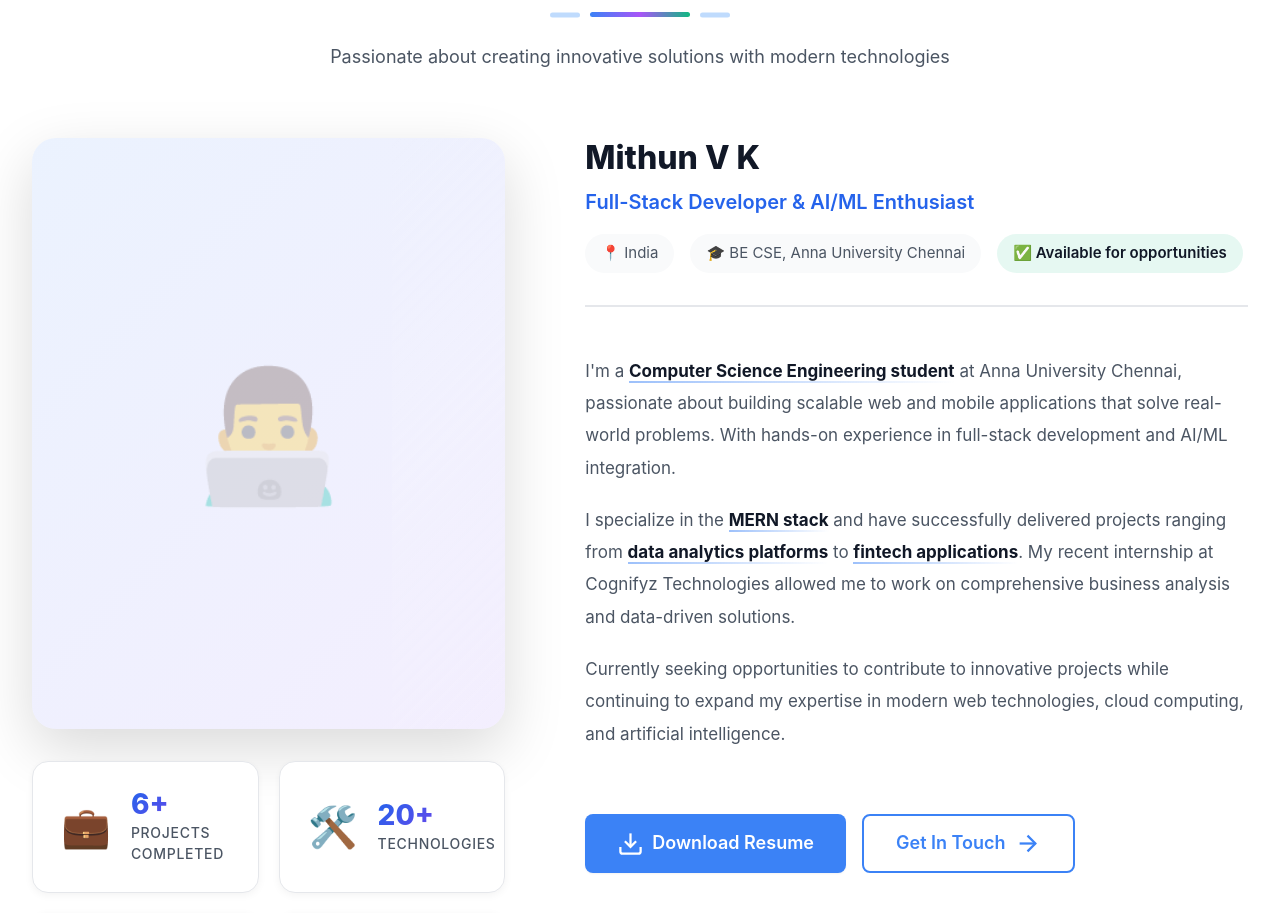
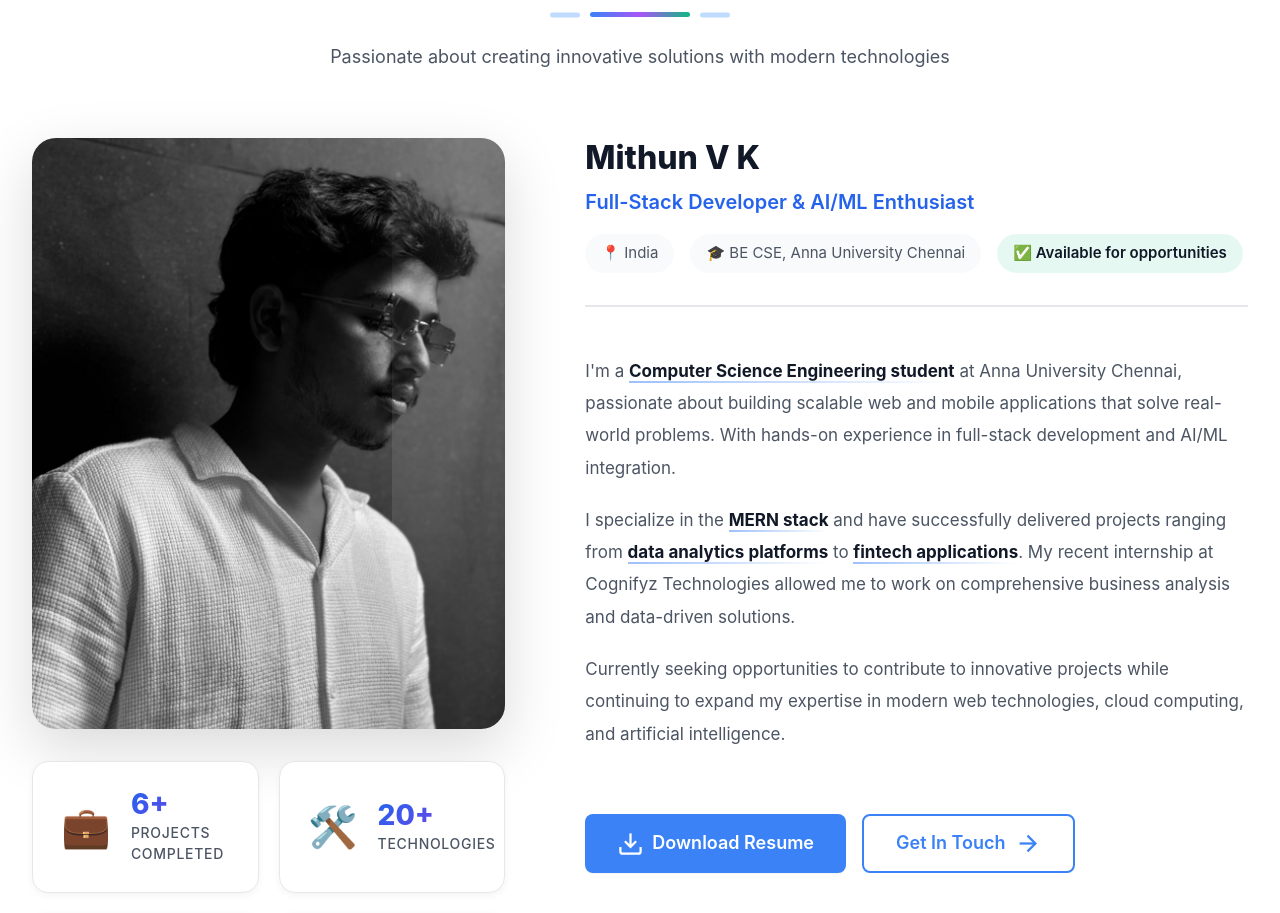
Before and after one commit to Mithun-VK/Portfolio, a React (Create React App) app: page / in a window 1280 px wide. Shown: the part 1560-2473 px from the top of the page. Built offline with nearby package versions, Linux system fonts and the light colour scheme; no server answers.

Commit message:
Profile image for about

```diff
--- a/src/components/sections/About/About.jsx
+++ b/src/components/sections/About/About.jsx
@@ -124,9 +124,14 @@ const About = () => {
           {/* Left: Image + Stats */}
           <div className="about__visual">
             <div className="about__image-wrapper">
-              <div className="about__image-placeholder">
-                <div className="about__image-icon">👨‍💻</div>
-              </div>
+<div className="about__image-placeholder">
+  <img
+    className="about__profile-photo"
+    src="assets/images/profile.jpg"
+    alt="Mithun V K"
+    style={{ width: '100%', height: '100%', objectFit: 'cover', borderRadius: '1rem' }}
+  />
+</div>
               <div className="about__image-overlay">
                 <div className="about__badge">
                   <span className="about__badge-icon">🎓</span>
```
